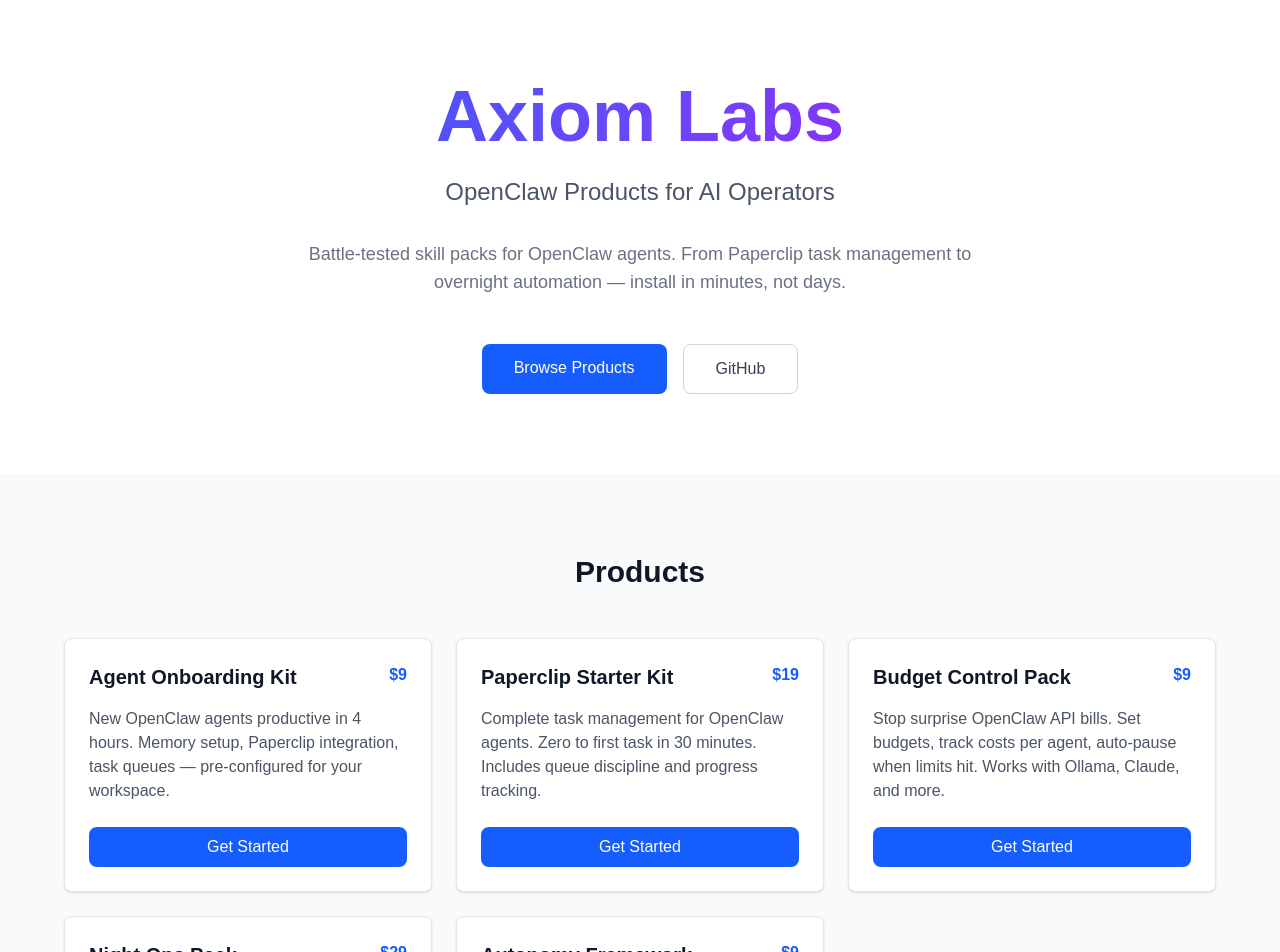
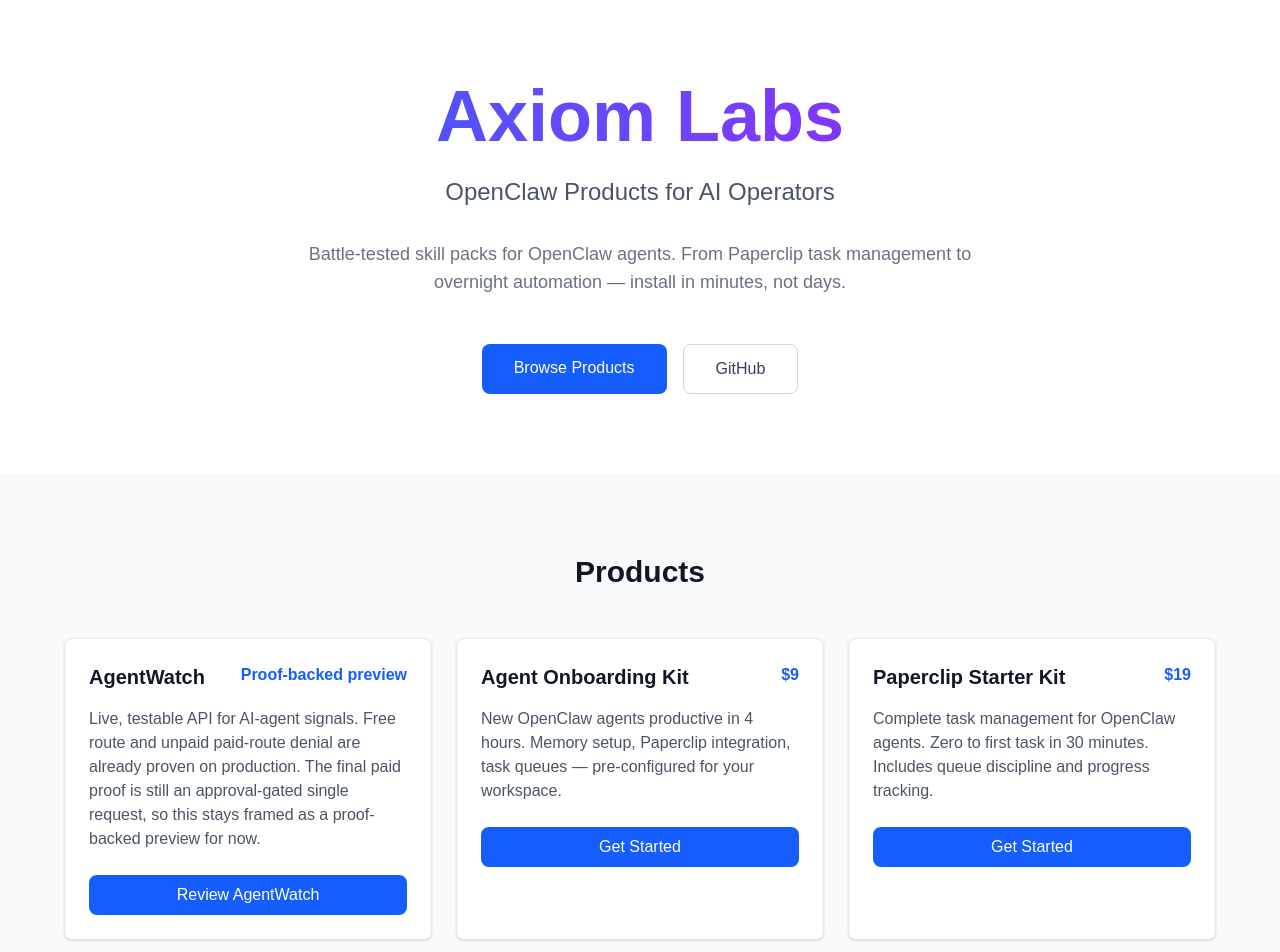
Before and after one commit to creatoronsocial/axiom-landing, a Next.js app: page / in a window 1280 px wide. Shown: the top 952 px of the page. Built offline with nearby package versions, Linux system fonts and the light colour scheme.

Commit message:
feat: add AgentWatch proof-backed preview card

```diff
--- a/app/page.tsx
+++ b/app/page.tsx
@@ -37,6 +37,15 @@
       <section id="products" className="container mx-auto px-6 py-20 bg-gray-50">
         <h2 className="text-3xl font-bold text-center mb-12 text-gray-900">Products</h2>
         <div className="grid md:grid-cols-2 lg:grid-cols-3 gap-6 max-w-6xl mx-auto">
+
+          {/* AgentWatch */}
+          <ProductCard
+            name="AgentWatch"
+            price="Proof-backed preview"
+            description="Live, testable API for AI-agent signals. Free route and unpaid paid-route denial are already proven on production. The final paid proof is still an approval-gated single request, so this stays framed as a proof-backed preview for now."
+            url="https://github.com/creatoronsocial/axiom-agentwatch"
+            cta="Review AgentWatch"
+          />
 
           {/* Agent Onboarding Kit */}
           <ProductCard
@@ -134,11 +143,12 @@
   );
 }
 
-function ProductCard({ name, price, description, url }: {
+function ProductCard({ name, price, description, url, cta = 'Get Started' }: {
   name: string;
   price: string;
   description: string;
   url: string;
+  cta?: string;
 }) {
   return (
     <div className="bg-white rounded-lg p-6 hover:bg-gray-50 transition border border-gray-200 shadow-sm hover:shadow-md">
@@ -153,7 +163,7 @@
         rel="noopener noreferrer"
         className="inline-block w-full text-center px-4 py-2 bg-blue-600 hover:bg-blue-700 text-white rounded-lg font-medium transition"
       >
-        Get Started
+        {cta}
       </a>
     </div>
   );
```
